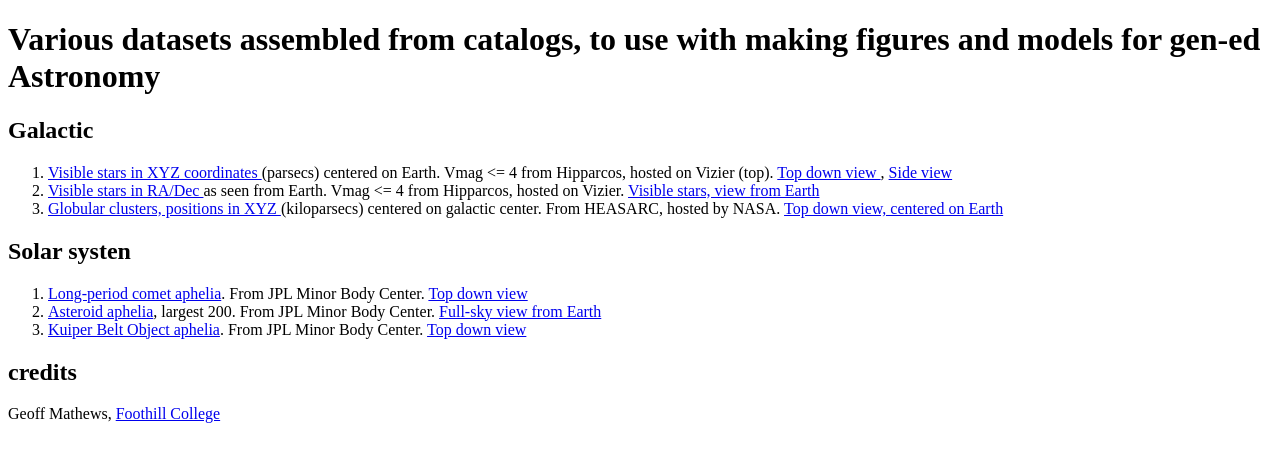
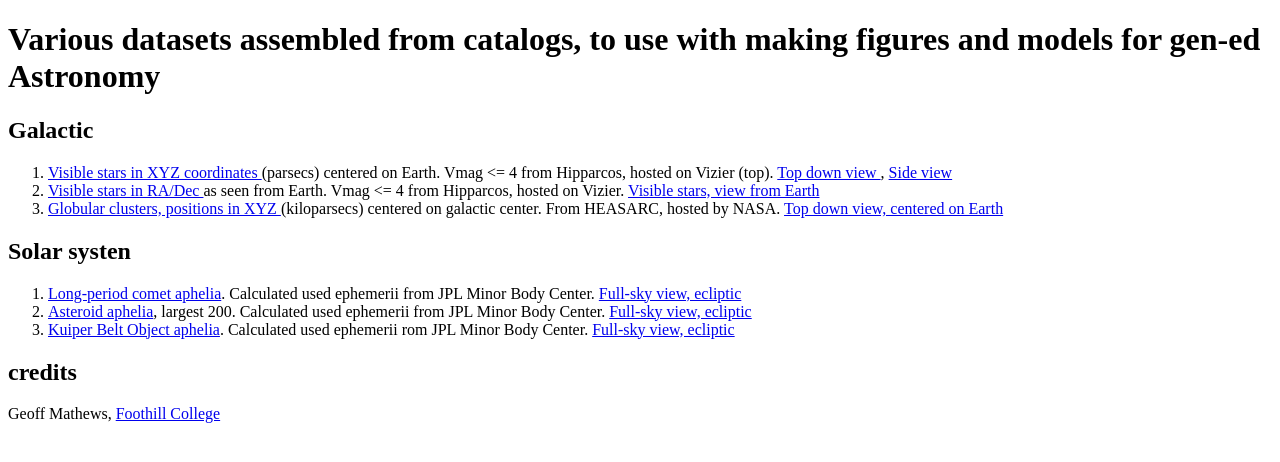
Before and after one commit to GeoffMathews/catalogs, a plain HTML site: page index.html in a window 1280 px wide. Drawn offline with Linux system fonts and the light colour scheme.

Commit message:
Update index.html

```diff
--- a/index.html
+++ b/index.html
@@ -18,9 +18,9 @@
 
     <h2> Solar systen </h2>
       <ol>
-        <li><a href="long_period_comets_RADEC.txt">Long-period comet aphelia</a>.  From JPL Minor Body Center.  <a href="aphelia_longPeriodComets.jpg">Top down view </a>
-        <li><a href="large_main_belt_asteroids_RADEC.txt">Asteroid aphelia</a>, largest 200.  From JPL Minor Body Center.  <a href="aphelia_asteroids.jpg">Full-sky view from Earth </a>
-        <li><a href="Kuiper_belt_objects_RADEC.txt">Kuiper Belt Object aphelia</a>.  From JPL Minor Body Center.  <a href="aphelia_kbos.jpg">Top down view </a>
+        <li><a href="long_period_comets_RADEC.txt">Long-period comet aphelia</a>.  Calculated used ephemerii from JPL Minor Body Center.  <a href="aphelia_longPeriodComets.jpg">Full-sky view, ecliptic </a>
+        <li><a href="large_main_belt_asteroids_RADEC.txt">Asteroid aphelia</a>, largest 200.  Calculated used ephemerii from JPL Minor Body Center.  <a href="aphelia_asteroids.jpg">Full-sky view, ecliptic </a>
+        <li><a href="Kuiper_belt_objects_RADEC.txt">Kuiper Belt Object aphelia</a>.  Calculated used ephemerii rom JPL Minor Body Center.  <a href="aphelia_kbos.jpg">Full-sky view, ecliptic </a>
       </ol>
 
 
```
